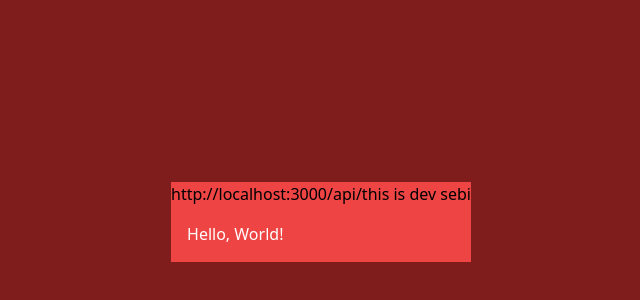
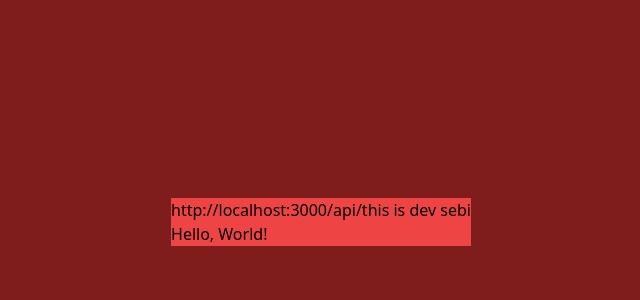
Before and after one commit to sebi2805/ff-frontend, a Next.js app: page / in a window 1280 px wide. Shown: the part 178-478 px from the top of the page, without its empty margins (319-959 px from the left). Built offline with nearby package versions, Linux system fonts and the light colour scheme.

Commit message:
[FIX] Added correct tailwind configuration

```diff
--- /dev/null
+++ b/eslintrc.json
@@ -0,0 +1,3 @@
+{
+  "extends": "next/core-web-vitals"
+}
--- /dev/null
+++ b/next.config.js
@@ -0,0 +1,4 @@
+/** @type {import('next').NextConfig} */
+const nextConfig = {}
+
+module.exports = nextConfig
--- a/next.config.mjs
+++ /dev/null
@@ -1,4 +0,0 @@
-/** @type {import('next').NextConfig} */
-const nextConfig = {};
-
-export default nextConfig;
--- /dev/null
+++ b/postcss.config.js
@@ -0,0 +1,6 @@
+module.exports = {
+  plugins: {
+    tailwindcss: {},
+    autoprefixer: {},
+  },
+}
--- a/postcss.config.mjs
+++ /dev/null
@@ -1,9 +0,0 @@
-/** @type {import('postcss-load-config').Config} */
-const config = {
-  plugins: {
-    tailwindcss: {},
-    autoprefixer: {},
-  },
-};
-
-export default config;
--- /dev/null
+++ b/tailwind.config.js
@@ -0,0 +1,18 @@
+/** @type {import('tailwindcss').Config} */
+module.exports = {
+  content: [
+    './src/pages/**/*.{js,ts,jsx,tsx,mdx}',
+    './src/components/**/*.{js,ts,jsx,tsx,mdx}',
+    './src/app/**/*.{js,ts,jsx,tsx,mdx}',
+  ],
+  theme: {
+    extend: {
+      backgroundImage: {
+        'gradient-radial': 'radial-gradient(var(--tw-gradient-stops))',
+        'gradient-conic':
+          'conic-gradient(from 180deg at 50% 50%, var(--tw-gradient-stops))',
+      },
+    },
+  },
+  plugins: [],
+}
--- a/tailwind.config.ts
+++ /dev/null
@@ -1,15 +0,0 @@
-import type { Config } from "tailwindcss";
-
-const config: Config = {
-  content: [
-    "./src/pages/**/*.{js,ts,jsx,tsx,mdx}",
-    "./components/**/*.{js,ts,jsx,tsx,mdx}",
-    "./src/app/**/*.{js,ts,jsx,tsx,mdx}",
-  ],
-  darkMode: "class",
-  theme: {
-    extend: {},
-  },
-  plugins: [],
-};
-export default config;
```
Also changed, not shown: package.json (+14 -23 lines), tsconfig.json (+8 -20 lines), 1 other file (tests, documents, lock files or other folders).
